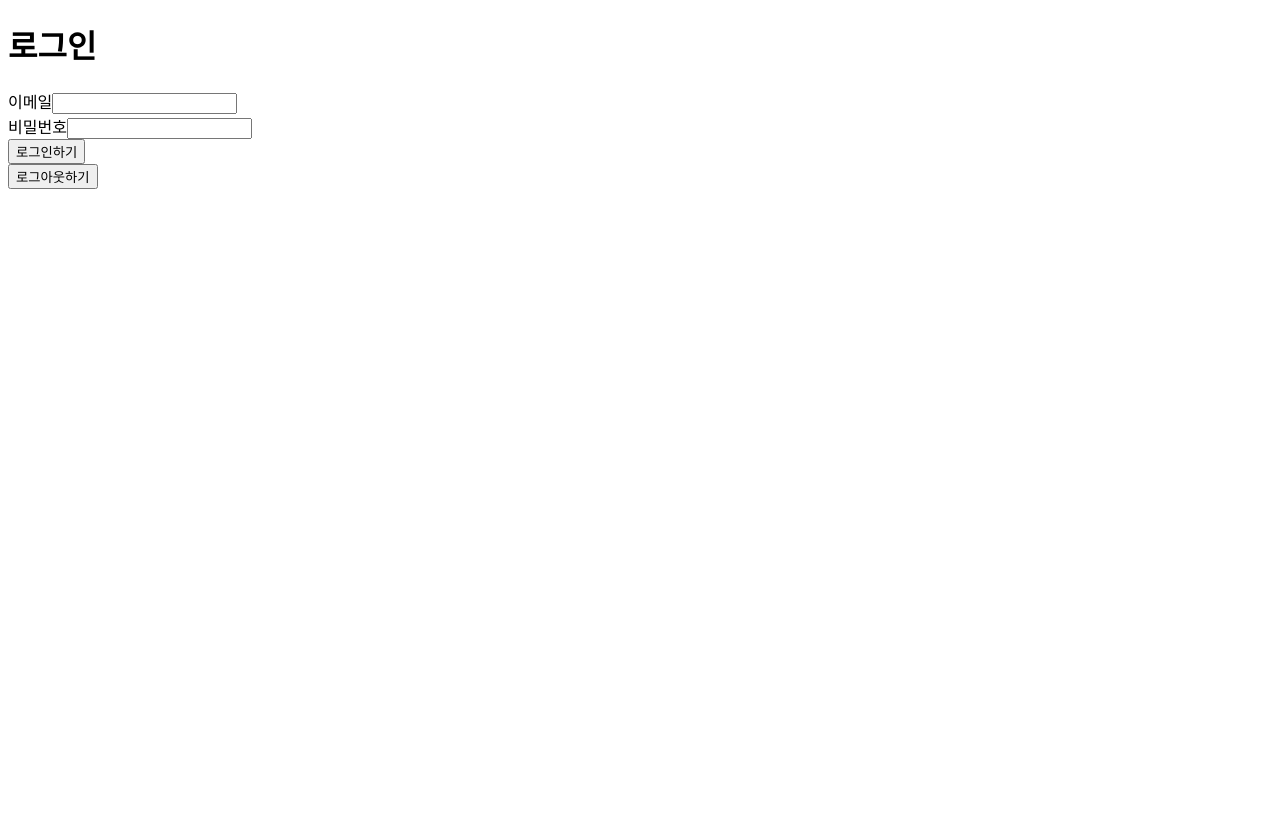
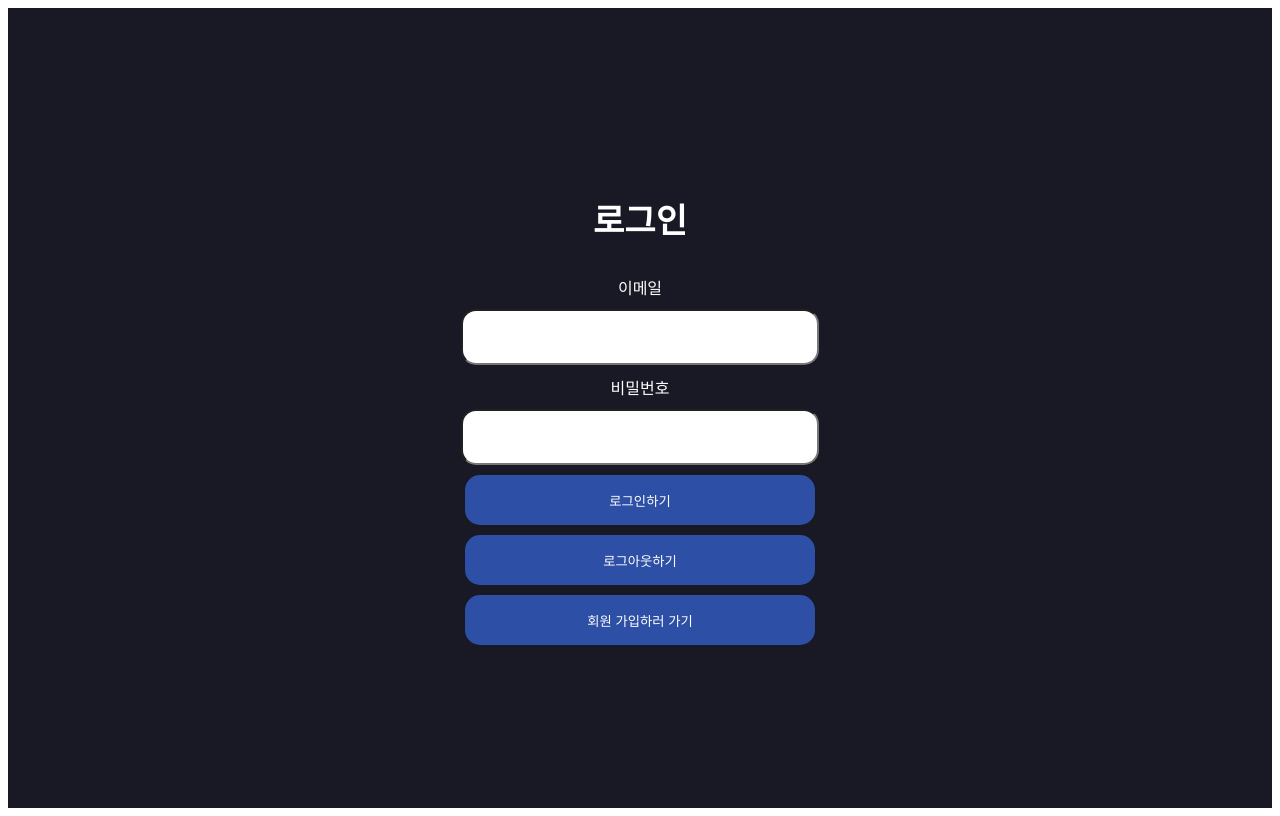
Before and after one commit to final-project-09a/todaygames, a React (Create React App) app: page /login in a window 1280 px wide. Built offline with nearby package versions, Linux system fonts and the light colour scheme; no server answers.

Commit message:
style 로그인,회원가입

```diff
--- a/src/pages/login/Login.tsx
+++ b/src/pages/login/Login.tsx
@@ -1,5 +1,8 @@
 import React, { useState } from 'react';
 import { supabasedata } from 'shared/supabase';
+import { Link } from 'react-router-dom';
+import styled from 'styled-components';
+import { StyledLogin, StyledForm, StyledInput, StyledButton, StyledH1, StyledLabel } from './styles';
 
 interface FormData {
   email: string;
@@ -60,26 +63,26 @@ function Login() {
   };
 
   return (
-    <div className="login">
-      <h1>로그인</h1>
-      <form onSubmit={handlelogin}>
-        <div>
-          <label htmlFor="email">이메일</label>
-          <input type="email" id="email" name="email" value={formData.email} onChange={handleChange} />
-          {errors.email && <p>{errors.email}</p>}
-        </div>
+    <StyledLogin>
+      <StyledH1>로그인</StyledH1>
+      <StyledForm onSubmit={handlelogin}>
+        <StyledLabel htmlFor="email">이메일</StyledLabel>
+        <StyledInput type="email" id="email" name="email" value={formData.email} onChange={handleChange} />
+        {errors.email && <p>{errors.email}</p>}
 
-        <div>
-          <label htmlFor="password">비밀번호</label>
-          <input type="password" id="password" name="password" value={formData.password} onChange={handleChange} />
-          {errors.password && <p>{errors.password}</p>}
-        </div>
+        <StyledLabel htmlFor="password">비밀번호</StyledLabel>
+        <StyledInput type="password" id="password" name="password" value={formData.password} onChange={handleChange} />
+        {errors.password && <p>{errors.password}</p>}
 
-        <button type="submit">로그인하기</button>
-      </form>
+        <StyledButton type="submit">로그인하기</StyledButton>
+      </StyledForm>
 
-      <button onClick={handleLogout}>로그아웃하기</button>
-    </div>
+      <StyledButton onClick={handleLogout}>로그아웃하기</StyledButton>
+
+      <Link to="/signup">
+        <StyledButton>회원 가입하러 가기</StyledButton>
+      </Link>
+    </StyledLogin>
   );
 }
 
--- /dev/null
+++ b/src/pages/login/styles.ts
@@ -0,0 +1,60 @@
+import styled from 'styled-components';
+
+const StyledLogin = styled.div`
+  display: flex;
+  flex-direction: column;
+  align-items: center;
+  background: #181924;
+  height: 100vh;
+  justify-content: center;
+`;
+
+const StyledForm = styled.form`
+  display: flex;
+  flex-direction: column;
+  align-items: center;
+`;
+
+const StyledInput = styled.input`
+  width: 350px;
+  height: 50px;
+  flex-shrink: 0;
+  margin-top: 10px;
+  border-radius: 15px;
+`;
+
+const StyledButton = styled.button`
+  width: 350px;
+  height: 50px;
+  flex-shrink: 0;
+  background-color: #2d4fa6;
+  color: #ffffff;
+  border: none;
+  margin-top: 10px;
+  border-radius: 15px;
+
+  &:hover {
+    background-color: #1c3669;
+  }
+`;
+
+const StyledH1 = styled.h1`
+  color: #ffffff;
+  font-family: Pretendard;
+  font-size: 34px;
+  font-style: normal;
+  font-weight: 700;
+  line-height: normal;
+`;
+
+const StyledLabel = styled.label`
+  color: #ffffff;
+  font-family: Pretendard;
+  font-size: 16px;
+  font-style: normal;
+  font-weight: 400;
+  margin-top: 10px;
+  text-align: left;
+`;
+
+export { StyledLogin, StyledForm, StyledInput, StyledButton, StyledH1, StyledLabel };
--- a/src/pages/signup/signup.tsx
+++ b/src/pages/signup/signup.tsx
@@ -1,6 +1,7 @@
 import React, { useState } from 'react';
 import { supabasedata } from 'shared/supabase';
-
+import { Link } from 'react-router-dom';
+import { StyledSignup, StyledForm, StyledInput, StyledButton, StyledH1, StyledLabel } from './styles';
 interface FormData {
   // displayname: string;
   email: string;
@@ -49,29 +50,29 @@ function Signup() {
   };
 
   return (
-    <div className="Signup">
-      <h1>회원 가입</h1>
-      <form onSubmit={handleSignup}>
+    <StyledSignup>
+      <StyledH1>회원 가입</StyledH1>
+      <StyledForm onSubmit={handleSignup}>
         {/* <div>
           <label htmlFor="displayname">이메일</label>
           <input type="displayname" id="displayname" name="displayname" value={formData.displayname} onChange={handleChange} />
           {errors.displayname && <p>{errors.displayname}</p>}
         </div> */}
-        <div>
-          <label htmlFor="email">이메일</label>
-          <input type="email" id="email" name="email" value={formData.email} onChange={handleChange} />
-          {errors.email && <p>{errors.email}</p>}
-        </div>
+        <StyledLabel htmlFor="email">이메일</StyledLabel>
+        <StyledInput type="email" id="email" name="email" value={formData.email} onChange={handleChange} />
+        {errors.email && <p>{errors.email}</p>}
 
-        <div>
-          <label htmlFor="password">비밀번호</label>
-          <input type="password" id="password" name="password" value={formData.password} onChange={handleChange} />
-          {errors.password && <p>{errors.password}</p>}
-        </div>
+        <StyledLabel htmlFor="password">비밀번호</StyledLabel>
+        <StyledInput type="password" id="password" name="password" value={formData.password} onChange={handleChange} />
+        {errors.password && <p>{errors.password}</p>}
 
-        <button type="submit">가입하기</button>
-      </form>
-    </div>
+        <StyledButton type="submit">가입하기</StyledButton>
+      </StyledForm>
+
+      <Link to="/login">
+        <StyledButton>로그인 하러 가기</StyledButton>
+      </Link>
+    </StyledSignup>
   );
 }
 
--- /dev/null
+++ b/src/pages/signup/styles.ts
@@ -0,0 +1,67 @@
+import styled from 'styled-components';
+
+const StyledSignup = styled.div`
+  display: flex;
+  flex-direction: column;
+  align-items: center;
+  background: #181924; /* Set the background color */
+  height: 100vh; /* Adjust the height as needed */
+  justify-content: center;
+  margin: 0; /* Remove default margin */
+  padding: 0; /* Remove default padding */
+`;
+
+const StyledForm = styled.form`
+  display: flex;
+  flex-direction: column;
+  align-items: center;
+  margin-top: 20px;
+`;
+
+const StyledLabel = styled.label`
+  color: #ffffff;
+  font-family: Pretendard;
+  font-size: 16px;
+  font-style: normal;
+  font-weight: 400;
+  margin-top: 10px;
+  text-align: left; /* Align text to the left */
+`;
+
+const StyledInput = styled.input`
+  width: 350px;
+  height: 50px;
+  flex-shrink: 0;
+  margin-top: 5px;
+  padding: 10px;
+  box-sizing: border-box;
+  border: none; /* Remove the border */
+  outline: none; /* Remove the outline */
+  border-radius: 15px;
+`;
+
+const StyledButton = styled.button`
+  width: 350px;
+  height: 50px;
+  flex-shrink: 0;
+  background-color: #2d4fa6;
+  color: #ffffff;
+  border: none;
+  margin-top: 10px;
+  border-radius: 15px;
+
+  &:hover {
+    background-color: #1c3669;
+  }
+`;
+
+const StyledH1 = styled.h1`
+  color: #ffffff;
+  font-family: Pretendard;
+  font-size: 34px;
+  font-style: normal;
+  font-weight: 700;
+  line-height: normal;
+`;
+
+export { StyledSignup, StyledForm, StyledInput, StyledButton, StyledH1, StyledLabel };
```
